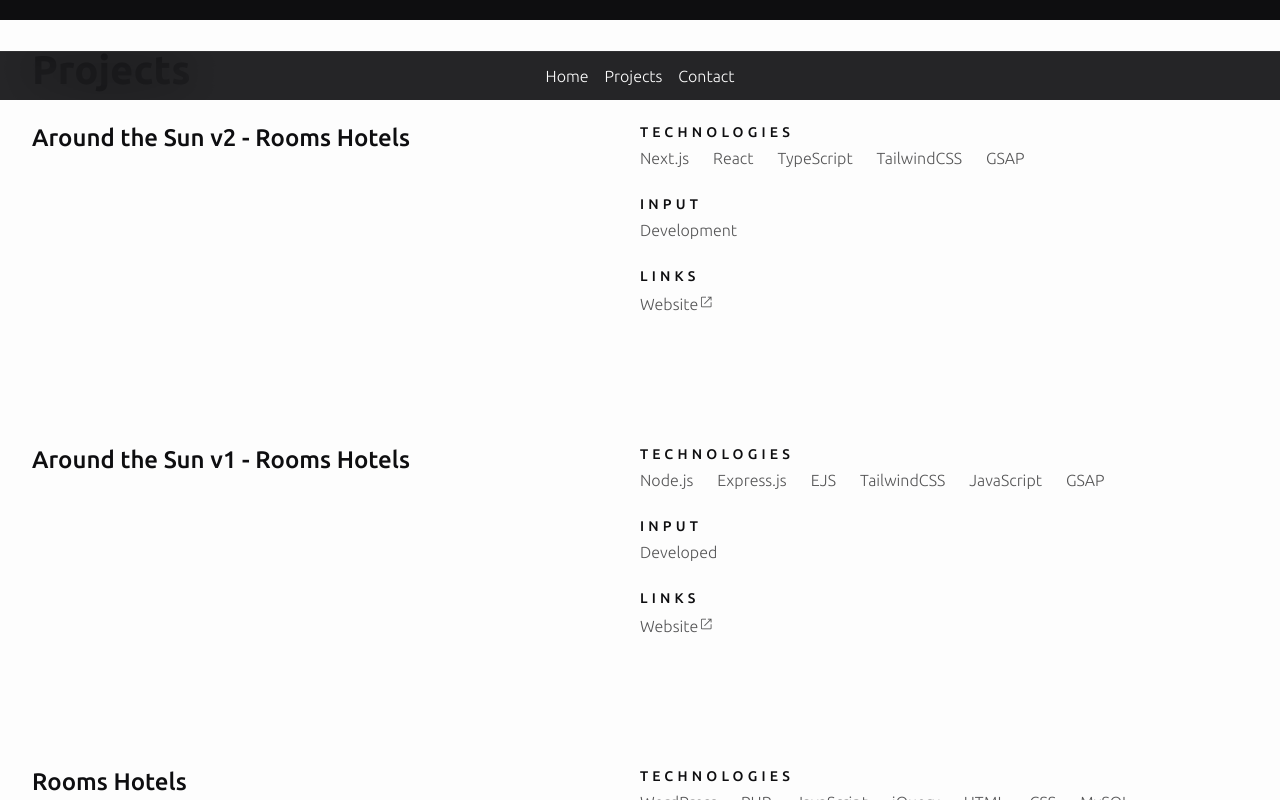
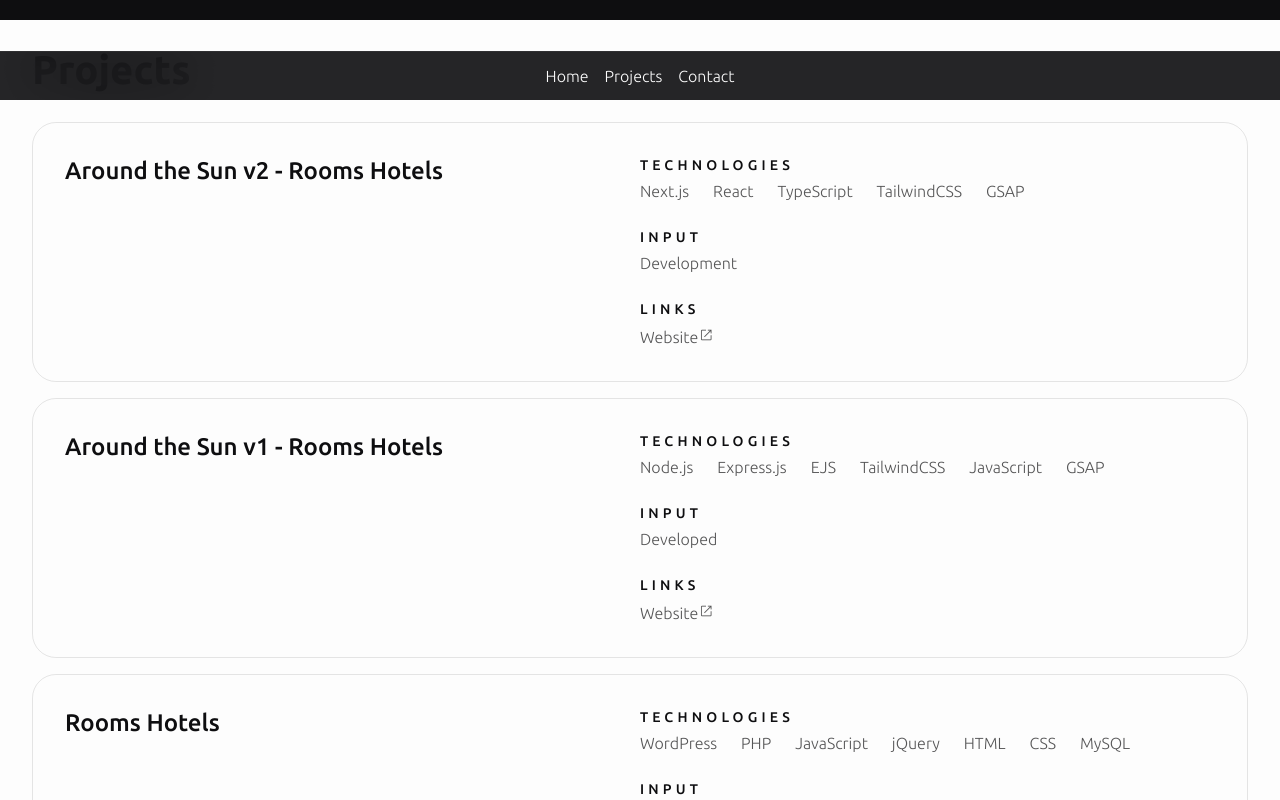
Before and after one commit to blobmold/georgeparesishvili.com_v2, a Next.js app: page / in a window 1280 px wide. Shown: the part 700-1500 px from the top of the page. Built offline with nearby package versions, Linux system fonts and the light colour scheme.

Commit message:
Projects cards have borders

```diff
--- a/src/components/molecules/ProjectsCard/index.tsx
+++ b/src/components/molecules/ProjectsCard/index.tsx
@@ -5,7 +5,7 @@ import LinksRow from "../../atoms/LinksRow"
 
 function ProjectsCard({ data }: { data: Data} ): JSX.Element {
     return (
-        <div className={"grid grid-cols-1 lg:grid-cols-2 gap-y-6 md:gap-0"}>
+        <div className={"grid grid-cols-1 lg:grid-cols-2 gap-y-6 md:gap-0 p-4 md:p-8 border border-primary/10 dark:border-secondary/10 rounded-3xl"}>
             <h3>{data.title}</h3>
             <div className={"space-y-6"}>
                 <TechnologiesRow technologies={data.technologies} />
--- a/src/components/organisms/ProjectsSection/index.tsx
+++ b/src/components/organisms/ProjectsSection/index.tsx
@@ -14,7 +14,7 @@ const ProjectsSection = (): JSX.Element => {
                     {title}
                 </a>
             </h2>
-            <ul className={"space-y-32"}>
+            <ul className={"space-y-4"}>
                 {
                     projects.map((project, i) => (
                         <li key={`project-${i}`}>
```
